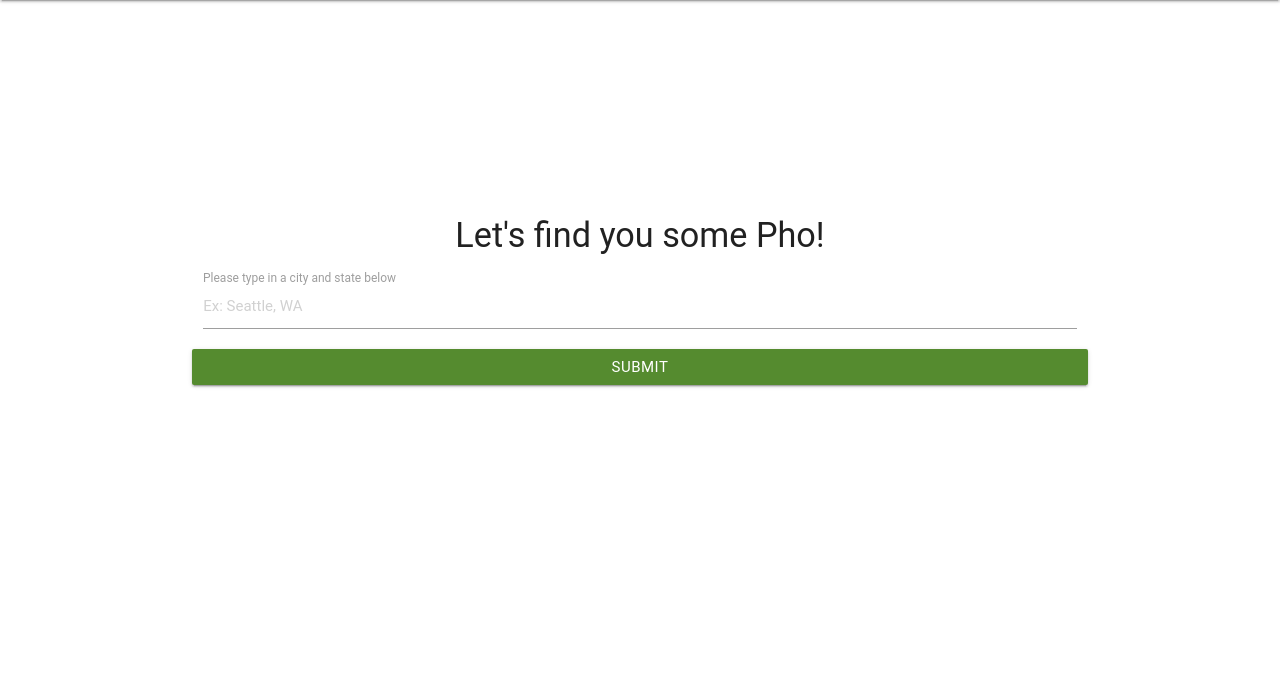
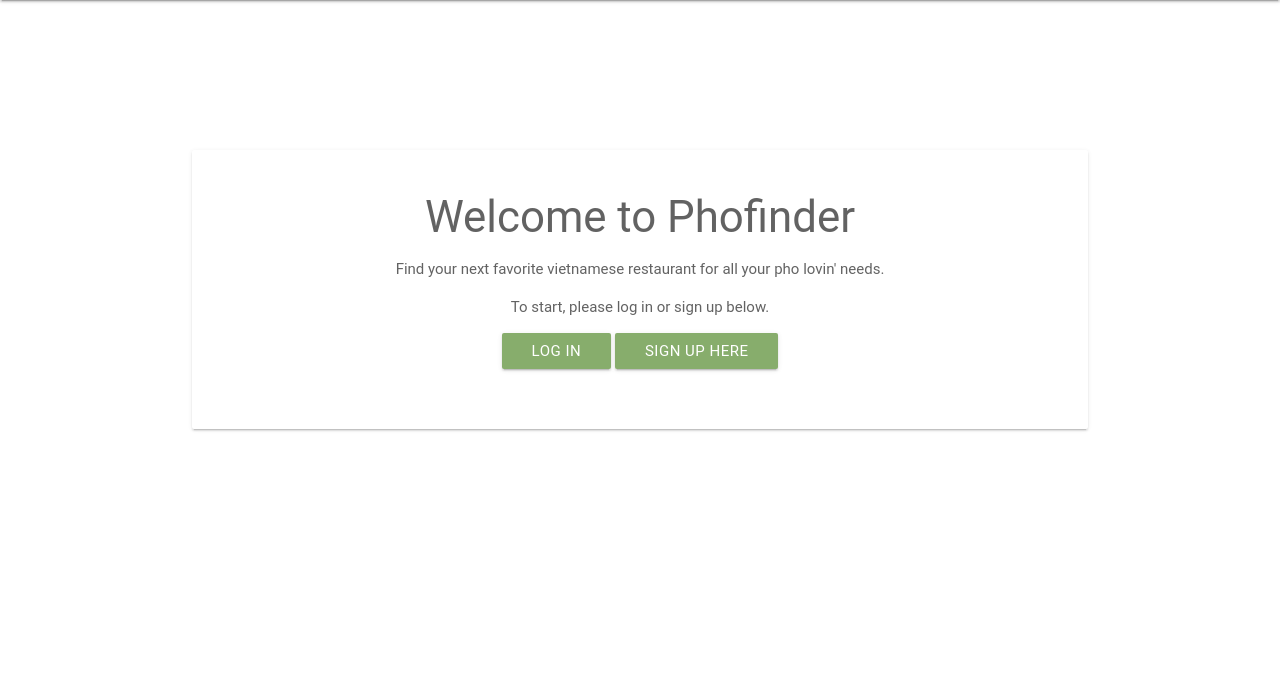
Before and after one commit to audreyandoy/phofinder, a Node server app: page / in a window 1280 px wide. Shown: the part 64-763 px from the top of the page. Run offline with Node 20, Linux system fonts and the light colour scheme; some libraries are stand-ins or nearby versions; some web fonts are replaced.

Commit message:
back to old index

```diff
--- a/views/index.ejs
+++ b/views/index.ejs
@@ -1,13 +1,18 @@
-<div class="row">
-	<form class="col s12 search" action="/result" method="GET" >
-		<h4>Let's find you some Pho!</h4>
-		<div class="input-field col s12">
-			<input placeholder="Ex: Seattle, WA" type="text" name="search" id="search">
-			<label class="control-label" for="">Please type in a city and state below</label>
-		</div>
-		<button type="submit" class="btn">Submit</button>
-	</form>
-	</br>
+<div class="intro">
+	<div class="card">
+
+
+		</br>
+		<h3>Welcome to Phofinder</h3>
+		<p>Find your next favorite vietnamese restaurant for all your pho lovin' needs.</p>
+		<p>To start, please log in or sign up below.</p>
+		<p>
+			<a href="auth/login" class="waves-effect waves-light btn">Log In</a>
+			<a href="auth/signup" class="waves-effect waves-light btn">Sign Up Here</a>
+		</p>
+
+		</br>
+		</br>
+	</div>
+
 </div>
-
-<div class="results"></div>
```
